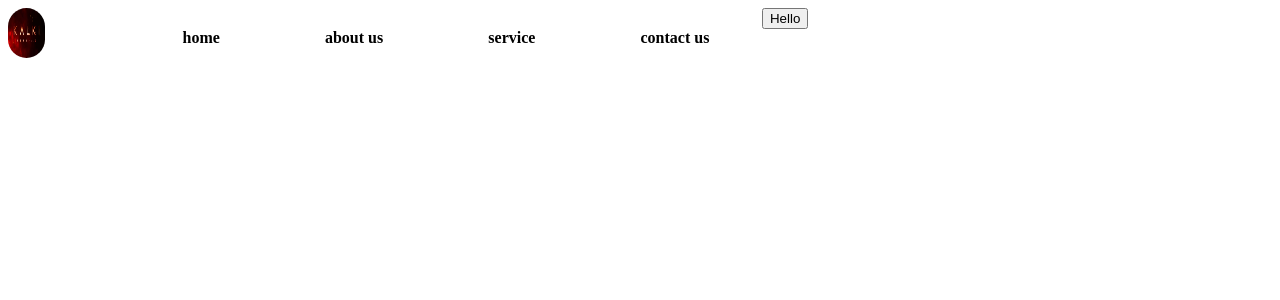
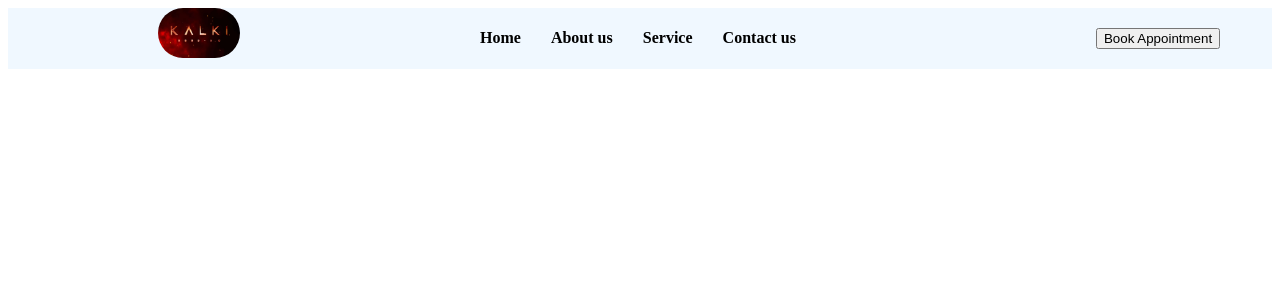
Before and after one commit to chanti143x/kalki, a React (Vite) app: page / in a window 1280 px wide. Shown: the top 300 px of the page. Built offline with nearby package versions, Linux system fonts and the light colour scheme.

Commit message:
nav bar completed

```diff
--- a/index.html
+++ b/index.html
@@ -4,7 +4,7 @@
     <meta charset="UTF-8" />
     <link rel="icon" type="image/svg+xml" href="/vite.svg" />
     <meta name="viewport" content="width=device-width, initial-scale=1.0" />
-    <title>Vite + React</title>
+    <title>project kalki</title>
   </head>
   <body>
     <div id="root"></div>
--- a/src/index.css
+++ b/src/index.css
@@ -1,14 +1,28 @@
 .navnames {
-  width: 50%;
+  width: 25%;
   display: flex;
-  justify-content: space-around;
+  justify-content: space-between;
   align-items: center;
+  margin-left: 200px;
+
+
 }
 .navbar {
   display: flex;
+  background-color: aliceblue;
+
+
 }
 .logo {
   height: 50px;
   width: 30%;
   border-radius: 50px;
+  margin-left: 150px;
 }
+
+button {
+
+  margin-left: 300px;
+  display: flex;
+  margin-top: 20px;
+}
--- a/src/pages/Navbar.jsx
+++ b/src/pages/Navbar.jsx
@@ -8,16 +8,16 @@ function Navbar() {
           <img className="logo" src="src/assets/image.png" alt="logo" />
         </div>
         <div className="navnames">
-          <h4>home</h4>
+          <h4>Home</h4>
 
-          <h4>about us</h4>
+          <h4>About us</h4>
 
-          <h4>service</h4>
+          <h4>Service</h4>
 
-          <h4>contact us</h4>
+          <h4>Contact us</h4>
         </div>
         <div className="book-appointment">
-          <button>Hello</button>
+          <button>Book Appointment</button>
         </div>
       </div>
     </>
```
